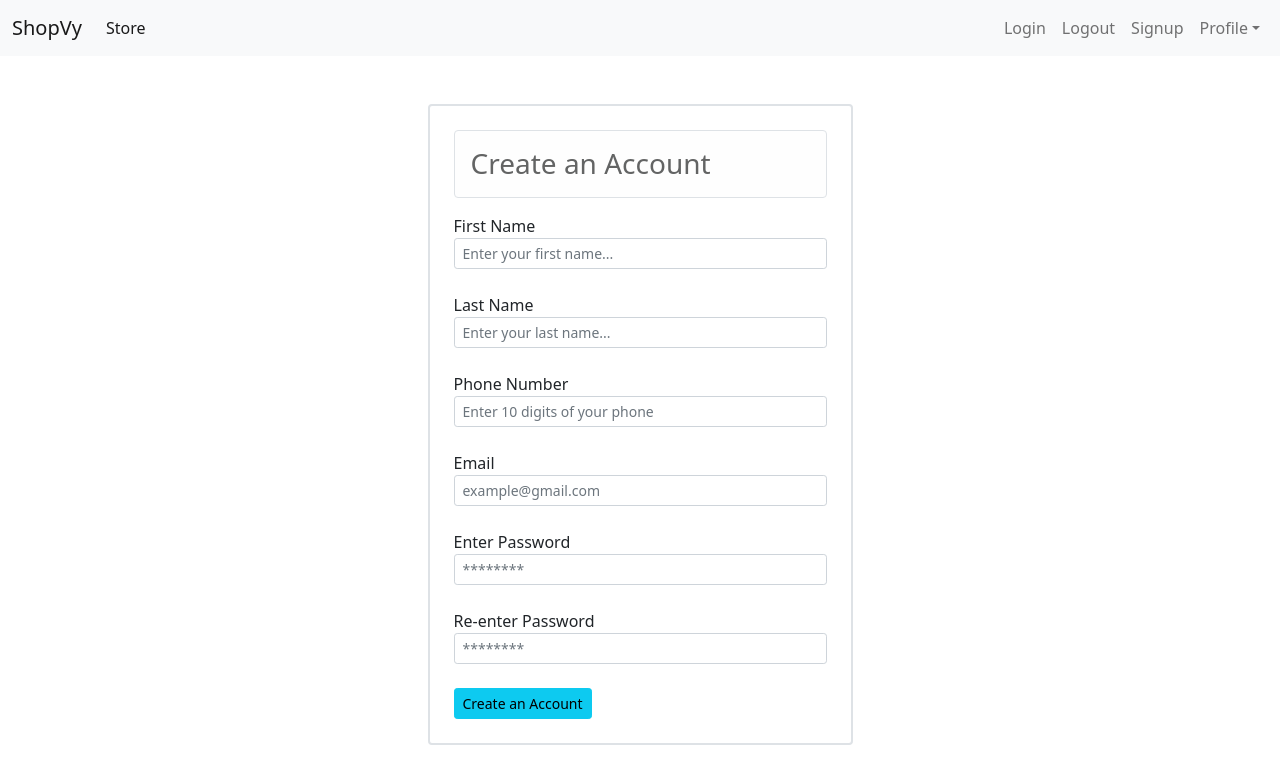
After one commit to diivyya/ShopVy, a Django app: page /signup in a window 1280 px wide. The commit adds this page. Shown: the top 784 px of the page. Run offline with Django 3.2, Linux system fonts and the light colour scheme.

Commit message:
Signup Page

```diff
--- a/store/admin.py
+++ b/store/admin.py
@@ -1,6 +1,7 @@
 from django.contrib import admin
 from .models.product import Product
 from .models.category import Category
+from .models.customer import Customer
 # Register your models here.
 
 class AdminProduct(admin.ModelAdmin):
@@ -9,5 +10,9 @@ class AdminProduct(admin.ModelAdmin):
 class AdminCategory(admin.ModelAdmin):
     list_display = ['name']
 
+class AdminCustomer(admin.ModelAdmin):
+    list_display = ['first_name','last_name','phone','email','password']
+
 admin.site.register(Product, AdminProduct)
 admin.site.register(Category, AdminCategory)
+admin.site.register(Customer, AdminCustomer)
--- a/store/models/__init__.py
+++ b/store/models/__init__.py
@@ -1,2 +1,3 @@
 from .product import Product
 from .category import Category
+from .customer import Customer
--- a/store/templates/base.html
+++ b/store/templates/base.html
@@ -32,7 +32,7 @@
                   <a class="nav-link" aria-current="page" href="#">Logout</a>
                 </li>
                 <li class="nav-item">
-                  <a class="nav-link" aria-current="page" href="#">Signup</a>
+                  <a class="nav-link" aria-current="page" href="/signup">Signup</a>
                 </li>
                 <li class="nav-item dropdown">
                   <a class="nav-link dropdown-toggle" href="#" id="navbarDropdown" role="button" data-bs-toggle="dropdown" aria-expanded="false">Profile</a>
--- /dev/null
+++ b/store/templates/signup.html
@@ -0,0 +1,53 @@
+{% extends 'base.html' %}
+{% block content %}
+
+<div class="container">
+    <div class="p-4 m-4">
+        <div class="col-lg-5 mx-auto border rounded border-2 p-4">
+        <h3 class="alert alert-light border rounded">Create an Account</h3>
+            <form method="post" action="/signup">
+                {% csrf_token %}
+                {% if error %}
+                <div class="alert alert-danger" role="alert">
+                    {{error}}
+                </div>
+                {% endif %}
+                <div class="form-group">
+                  <label for="">First Name</label>
+                  <input type="text" value="{{values.firstname}}" name="firstname" id="" class="form-control form-control-sm" placeholder="Enter your first name..." required>
+                </div>
+                </br>
+                <div class="form-group">
+                  <label for="">Last Name</label>
+                  <input type="text" value="{{values.lastname}}" name="lastname" id="" class="form-control form-control-sm" placeholder="Enter your last name..." required>
+                </div>
+                </br>
+                <div class="form-group">
+                  <label for="">Phone Number</label>
+                  <input type="text" value="{{values.phone}}" name="phone" id="" class="form-control form-control-sm" placeholder="Enter 10 digits of your phone" required>
+                </div>
+                </br>
+                <div class="form-group">
+                  <label for="">Email</label>
+                  <input type="email" value="{{values.email}}" name="email" id="" class="form-control form-control-sm" placeholder="example@gmail.com" required>
+                </div>
+                </br>
+                <div class="form-group">
+                  <label for="">Enter Password</label>
+                  <input type="password" name="password" id="" class="form-control form-control-sm" placeholder="********" required>
+                </div>
+                </br>
+                <div class="form-group">
+                  <label for="">Re-enter Password</label>
+                  <input type="password" name="repassword" id="" class="form-control form-control-sm" placeholder="********" required>
+                </div>
+                </br>
+                <div class="form-group">
+                    <input class="btn btn-sm btn-info" type="submit" value="Create an Account"></input>
+                </div>
+            </form>
+        </div>
+    </div>
+</div>
+
+{% endblock %}
--- a/store/urls.py
+++ b/store/urls.py
@@ -1,7 +1,8 @@
 from django.contrib import admin
 from django.urls import path
-from .views import index
+from .views import index, signup
 
 urlpatterns = [
-    path('',index)
+    path('',index,name='homepage'),
+    path('signup',signup)
 ]
--- a/store/views.py
+++ b/store/views.py
@@ -1,7 +1,8 @@
-from django.shortcuts import render
+from django.shortcuts import render, redirect
 from django.http import HttpResponse
 from .models.product import Product
 from .models.category import Category
+from .models.customer import Customer
 
 def index(request):
     products = None
@@ -15,3 +16,33 @@ def index(request):
     data['products'] = products
     data['categories'] = categories
     return render(request, 'index.html', data)
+
+def signup(request):
+    if request.method == 'GET':
+        return render(request, 'signup.html')
+    else:
+        errorMessage = None
+        postData = request.POST
+        first_name = postData.get('firstname')
+        last_name = postData.get('lastname')
+        phone = postData.get('phone')
+        email = postData.get('email')
+        password = postData.get('password')
+        repassword = postData.get('repassword')
+        values = {
+            'firstname':first_name,
+            'lastname':last_name,
+            'phone':phone,
+            'email':email
+        }
+        if password == repassword:
+            customer = Customer(first_name=first_name, last_name=last_name, phone=phone, email=email, password=password)
+            customer.register()
+            return redirect('homepage')
+        else:
+            errorMessage = 'Both Passwords should match'
+            formData = {
+                'error': errorMessage,
+                'values': values
+            }
+            return render(request, 'signup.html',formData)
```
Also changed, not shown: store/models/customer.py (added, +12 -0 lines), db.sqlite3, store/migrations/0002_auto_20210510_2000.py (added).
